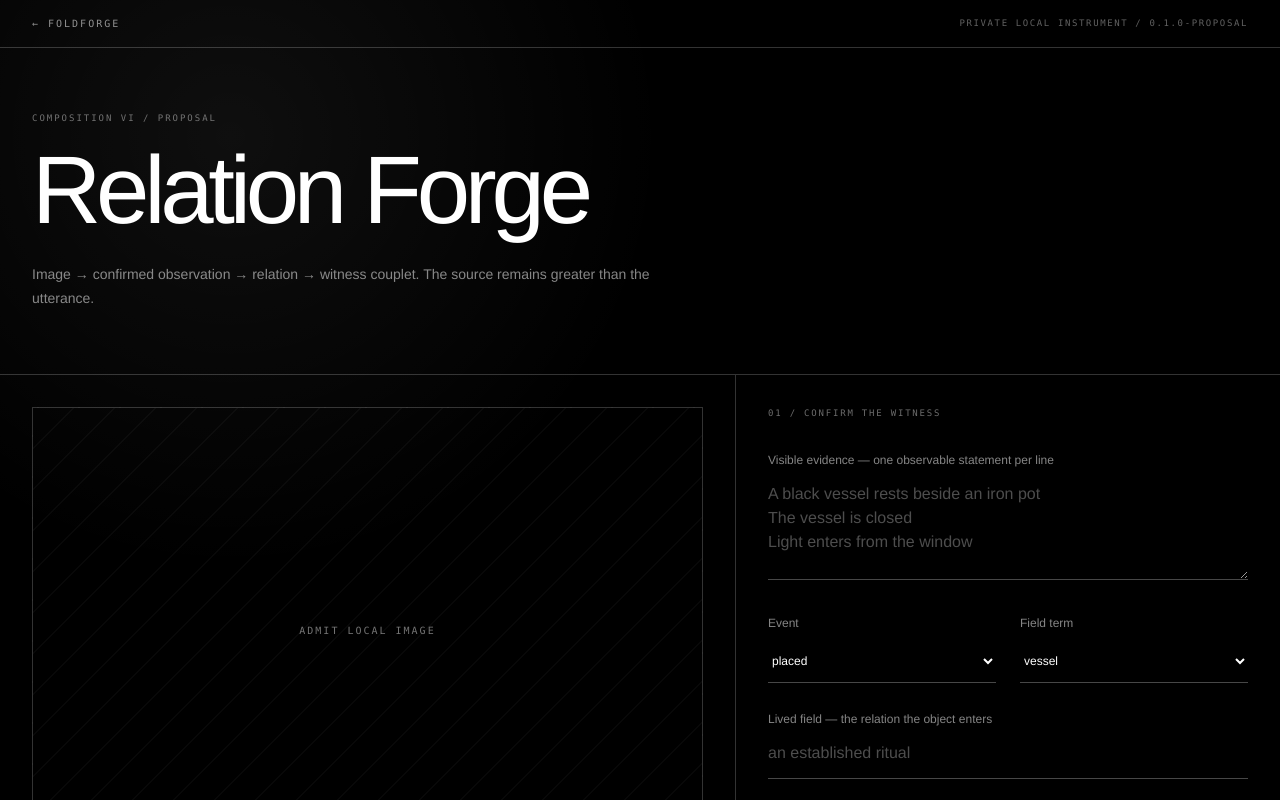
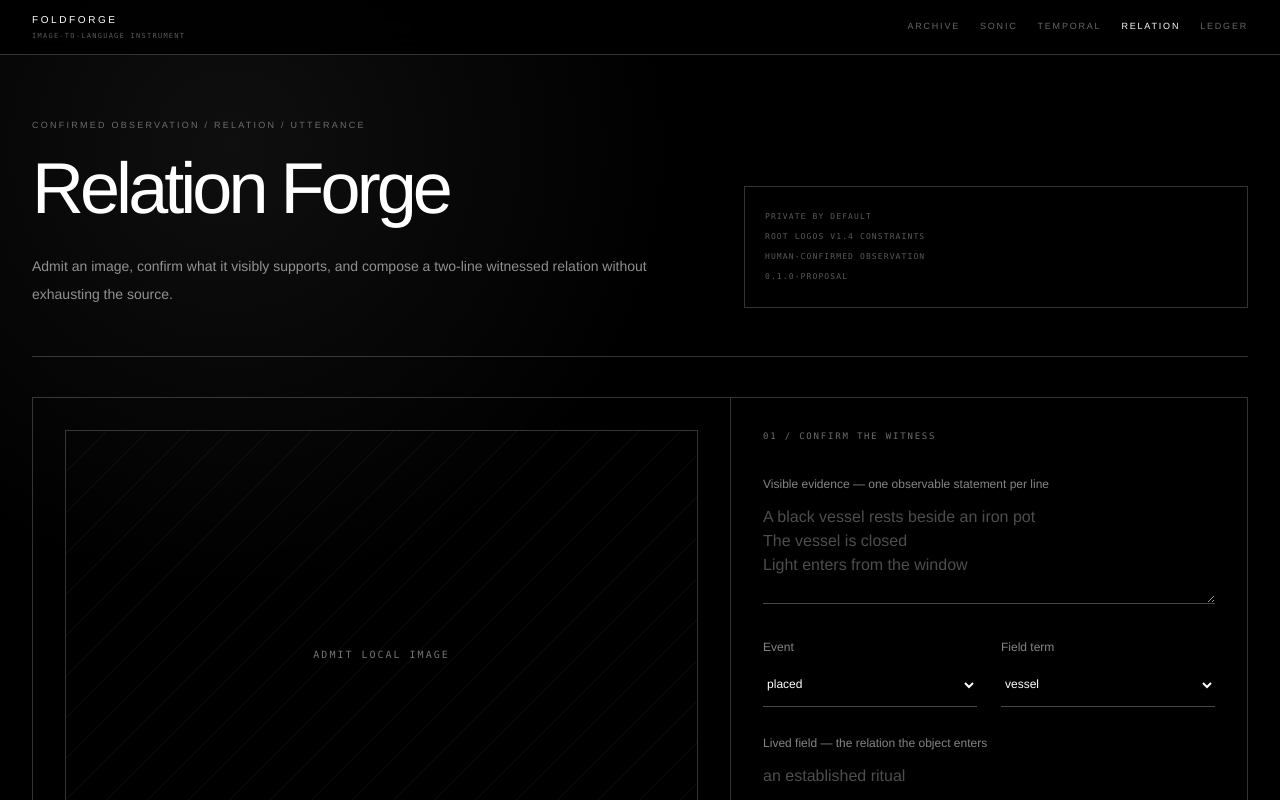
Before and after one commit to zeropoet/FoldForge, a Next.js app: page /relation-forge in a window 1280 px wide. Shown: the top 800 px of the page. Built offline with nearby package versions, Linux system fonts and the light colour scheme.

Commit message:
Unify FoldForge public navigation

```diff
--- a/app/ledger-witness/page.tsx
+++ b/app/ledger-witness/page.tsx
@@ -1,7 +1,7 @@
 "use client";
 
-import Link from "next/link";
 import { useEffect, useMemo, useRef, useState } from "react";
+import PublicHeader from "../public-header";
 import { validateMint } from "./ledger";
 
 declare global { interface Window { Xumm?: new (key: string) => XamanClient } }
@@ -124,7 +124,7 @@
   };
 
   return <main className="min-h-screen bg-black text-white">
-    <header className="site-header sticky top-0 z-20 border-b border-white/20 px-5 py-3 md:px-8"><div className="mx-auto flex max-w-[1600px] flex-wrap items-center justify-between gap-3 sm:flex-nowrap sm:gap-5"><Link href="/"><span className="block text-[10px] uppercase tracking-[0.26em]">FoldForge</span><span className="mt-1 block font-mono text-[7px] uppercase tracking-[0.18em] text-white/35">XRPL minting &amp; provenance instrument</span></Link><nav className="flex w-full justify-between border-t border-white/10 pt-3 text-[9px] uppercase tracking-[0.2em] sm:w-auto sm:gap-5 sm:border-0 sm:pt-0"><Link className="text-white/40" href="/">Archive</Link><Link className="text-white/40" href="/sonic-forge">Sonic</Link><Link className="text-white/40" href="/temporal-forge">Temporal</Link><span>Ledger</span></nav></div></header>
+    <PublicHeader active="ledger" subtitle="XRPL minting & provenance instrument" />
     <div className="mx-auto max-w-[1600px] px-5 py-10 md:px-8 md:py-16">
       <section className="grid gap-10 border-b border-white/20 pb-12 lg:grid-cols-[1fr_0.75fr] lg:items-end"><div><p className="text-[9px] uppercase tracking-[0.25em] text-white/40">FoldPortrait issuance / evidence / signature / relation</p><h1 className="mt-5 text-5xl font-light tracking-[-0.055em] md:text-7xl">Ledger Witness</h1><p className="mt-7 max-w-2xl text-sm leading-7 text-white/55">FoldPortrait’s exclusive XRPL issuance channel. Prepare one sealed work, hand its exact mint transaction to the configured Xaman wallet, and return the verified ledger result to its FoldPortrait record and Sovereign Standard vessel relation.</p></div><div className="border border-white/20 p-5 font-mono text-[8px] uppercase leading-5 tracking-[0.14em] text-white/35">FoldPortrait works only<br />Local source snapshots and drafts<br />XRPL mainnet / NFTokenMint<br />Human Xaman signature required</div></section>
       <section className="mt-12 grid gap-px bg-white/20 lg:grid-cols-[1fr_330px]">
--- a/app/page.tsx
+++ b/app/page.tsx
@@ -9,6 +9,7 @@
 import { AlchemyNft, fetchNftMetadata, fetchOwnedContracts, fetchOwnedNfts, isVideoUrl, normalizeMediaUrl, optimizedImageSrcSet, optimizedImageUrl, summarizeContracts, tokenImageFor, tokenThumbnailFor } from "./nft-data";
 import { analyzePixels, type VisualSignature } from "./visual-analysis";
 import { analyzeAudio, isAudioUrl, type AudioSignature } from "./audio-analysis";
+import PublicHeader from "./public-header";
 
 type LoadState = "idle" | "loading" | "ready" | "error";
 
@@ -578,17 +579,7 @@
   return (
     <main className="archive-shell min-h-screen bg-black text-white">
       <section className="grid min-h-screen grid-rows-[auto_1fr]">
-        <header className="site-header sticky top-0 z-20 border-b border-white/20 px-5 py-3 md:px-8">
-          <div className="mx-auto flex max-w-[1600px] flex-wrap items-center justify-between gap-3 sm:flex-nowrap sm:gap-5">
-            <a href={`?owner=${encodeURIComponent(navigableOwner)}`}><span className="block text-[10px] uppercase tracking-[0.26em]">FoldForge</span><span className="mt-1 block font-mono text-[7px] uppercase tracking-[0.18em] text-white/35">Ethereum archive / est. 2026</span></a>
-            <nav className="flex w-full justify-between border-t border-white/10 pt-3 text-[9px] uppercase tracking-[0.2em] sm:w-auto sm:gap-5 sm:border-0 sm:pt-0">
-              <span>Archive</span>
-              <a className="text-white/40 hover:text-white" href="/sonic-forge">Sonic</a>
-              <a className="text-white/40 hover:text-white" href="/temporal-forge">Temporal</a>
-              <a className="text-white/40 hover:text-white" href="/ledger-witness">Ledger</a>
-            </nav>
-          </div>
-        </header>
+        <PublicHeader active="archive" subtitle="Ethereum archive / est. 2026" />
 
         <div className="mx-auto grid w-full min-w-0 max-w-[1600px] grid-rows-[auto_auto_1fr] px-5 py-10 md:px-8 md:py-16">
           {selectedContract ? (
--- /dev/null
+++ b/app/public-header.tsx
@@ -0,0 +1,29 @@
+import Link from "next/link";
+
+type Surface = "archive" | "sonic" | "temporal" | "relation" | "ledger";
+
+const surfaces: Array<{ id: Surface; label: string; href: string }> = [
+  { id: "archive", label: "Archive", href: "/" },
+  { id: "sonic", label: "Sonic", href: "/sonic-forge" },
+  { id: "temporal", label: "Temporal", href: "/temporal-forge" },
+  { id: "relation", label: "Relation", href: "/relation-forge" },
+  { id: "ledger", label: "Ledger", href: "/ledger-witness" },
+];
+
+export default function PublicHeader({ active, subtitle }: { active: Surface; subtitle: string }) {
+  return (
+    <header className="site-header sticky top-0 z-20 border-b border-white/20 px-5 py-3 md:px-8">
+      <div className="mx-auto flex max-w-[1600px] flex-wrap items-center justify-between gap-3 sm:flex-nowrap sm:gap-5">
+        <Link href="/">
+          <span className="block text-[10px] uppercase tracking-[0.26em]">FoldForge</span>
+          <span className="mt-1 block font-mono text-[7px] uppercase tracking-[0.18em] text-white/35">{subtitle}</span>
+        </Link>
+        <nav aria-label="FoldForge instruments" className="flex w-full items-center justify-between gap-3 overflow-x-auto border-t border-white/10 pt-3 text-[8px] uppercase tracking-[0.16em] sm:w-auto sm:gap-5 sm:border-0 sm:pt-0 sm:text-[9px] sm:tracking-[0.2em]">
+          {surfaces.map((surface) => surface.id === active
+            ? <span aria-current="page" key={surface.id}>{surface.label}</span>
+            : <Link className="text-white/40 hover:text-white" href={surface.href} key={surface.id}>{surface.label}</Link>)}
+        </nav>
+      </div>
+    </header>
+  );
+}
--- a/app/relation-forge/page.tsx
+++ b/app/relation-forge/page.tsx
@@ -1,7 +1,7 @@
 "use client";
 
-import Link from "next/link";
 import { useEffect, useMemo, useRef, useState } from "react";
+import PublicHeader from "../public-header";
 import { composeCouplets, grammar, inspectCouplet, type Couplet, type EventState, type SystemTerm } from "./relation-grammar";
 import "./relation-forge.css";
 
@@ -89,18 +89,15 @@
 
   return (
     <main className="relation-shell min-h-screen text-white">
-      <header className="flex items-center justify-between border-b border-white/20 px-5 py-4 md:px-8">
-        <Link className="font-mono text-[10px] uppercase tracking-[.2em] text-white/55 hover:text-white" href="/">← FoldForge</Link>
-        <span className="font-mono text-[9px] uppercase tracking-[.18em] text-white/38">Private local instrument / {grammar.version}</span>
-      </header>
+      <PublicHeader active="relation" subtitle="Image-to-language instrument" />
 
-      <section className="border-b border-white/20 px-5 py-12 md:px-8 md:py-16">
-        <p className="mb-4 font-mono text-[9px] uppercase tracking-[.22em] text-white/42">Composition VI / proposal</p>
-        <h1 className="max-w-5xl text-5xl font-light tracking-[-.055em] md:text-8xl">Relation Forge</h1>
-        <p className="mt-6 max-w-2xl text-sm leading-6 text-white/52">Image → confirmed observation → relation → witness couplet. The source remains greater than the utterance.</p>
+      <div className="mx-auto w-full max-w-[1600px] px-5 py-10 md:px-8 md:py-16">
+      <section className="grid gap-10 border-b border-white/20 pb-12 lg:grid-cols-[1fr_0.75fr] lg:items-end">
+        <div><p className="text-[9px] uppercase tracking-[0.25em] text-white/40">Confirmed observation / relation / utterance</p><h1 className="mt-5 max-w-3xl text-5xl font-light tracking-[-0.055em] md:text-7xl">Relation Forge</h1><p className="mt-7 max-w-2xl text-sm leading-7 text-white/55">Admit an image, confirm what it visibly supports, and compose a two-line witnessed relation without exhausting the source.</p></div>
+        <div className="border border-white/20 p-5 font-mono text-[8px] uppercase leading-5 tracking-[0.14em] text-white/35">Private by default<br />Root Logos v1.4 constraints<br />Human-confirmed observation<br />{grammar.version}</div>
       </section>
 
-      <div className="relation-grid border-b border-white/20">
+      <div className="relation-grid mt-10 border border-white/20">
         <section className="border-b border-white/20 p-5 md:border-r md:border-b-0 md:p-8">
           <button className="relation-drop grid w-full place-items-center border border-white/20 text-left" onClick={() => inputRef.current?.click()} type="button">
             {imageUrl ? <>
@@ -172,6 +169,7 @@
         <p><span className="text-white/68">Root Logos v1.4.</span><br />Reality remains greater than the system’s account of it.</p>
         <p><span className="text-white/68">Authority boundary.</span><br />A composed relation is not the final meaning of the image.</p>
       </footer>
+      </div>
     </main>
   );
 }
--- a/app/sonic-forge/page.tsx
+++ b/app/sonic-forge/page.tsx
@@ -1,7 +1,7 @@
 "use client";
 
-import Link from "next/link";
 import { useCallback, useEffect, useMemo, useRef, useState } from "react";
+import PublicHeader from "../public-header";
 import displacementMap from "../../public/root-logos-living-object-displacement.json";
 import { admitLibraryTrack, listLibraryTracks, removeLibraryTrack, renderMaster, sourceRecoveryGain, type LibraryTrack, type SonicMaster } from "./sonic-audio";
 import "./sonic-forge.css";
@@ -386,12 +386,7 @@
 
   return (
     <main className="sonic-shell min-h-screen bg-black text-white">
-      <header className="site-header sticky top-0 z-20 border-b border-white/20 px-5 py-3 md:px-8">
-        <div className="mx-auto flex max-w-[1600px] flex-wrap items-center justify-between gap-3 sm:flex-nowrap sm:gap-5">
-          <Link href="/"><span className="block text-[10px] uppercase tracking-[0.26em]">FoldForge</span><span className="mt-1 block font-mono text-[7px] uppercase tracking-[0.18em] text-white/35">Audio displacement &amp; mastering instrument</span></Link>
-          <nav className="flex w-full justify-between border-t border-white/10 pt-3 text-[9px] uppercase tracking-[0.2em] sm:w-auto sm:gap-5 sm:border-0 sm:pt-0"><Link className="text-white/40 hover:text-white" href="/">Archive</Link><span>Sonic</span><Link className="text-white/40 hover:text-white" href="/temporal-forge">Temporal</Link><Link className="text-white/40 hover:text-white" href="/ledger-witness">Ledger</Link></nav>
-        </div>
-      </header>
+      <PublicHeader active="sonic" subtitle="Audio displacement & mastering instrument" />
 
       <div className="mx-auto max-w-[1600px] px-5 py-10 md:px-8 md:py-16">
         <section className="grid gap-10 border-b border-white/20 pb-12 lg:grid-cols-[1fr_0.75fr] lg:items-end">
--- a/app/temporal-forge/page.tsx
+++ b/app/temporal-forge/page.tsx
@@ -1,8 +1,8 @@
 "use client";
 
 import { GIFEncoder, applyPalette, quantize } from "gifenc";
-import Link from "next/link";
 import { useCallback, useEffect, useMemo, useRef, useState } from "react";
+import PublicHeader from "../public-header";
 import { moveFrame, naturalFrameOrder, sequenceDuration, type SequenceFrame } from "./sequence";
 import "./temporal-forge.css";
 
@@ -161,12 +161,7 @@
   };
 
   return <main className="temporal-shell min-h-screen text-white">
-    <header className="site-header sticky top-0 z-20 border-b border-white/20 px-5 py-3 md:px-8">
-      <div className="mx-auto flex max-w-[1600px] flex-wrap items-center justify-between gap-3 sm:flex-nowrap sm:gap-5">
-        <Link href="/"><span className="block text-[10px] uppercase tracking-[0.26em]">FoldForge</span><span className="mt-1 block font-mono text-[7px] uppercase tracking-[0.18em] text-white/35">Visual time instrument</span></Link>
-        <nav className="flex w-full justify-between border-t border-white/10 pt-3 text-[9px] uppercase tracking-[0.2em] sm:w-auto sm:gap-5 sm:border-0 sm:pt-0"><Link className="text-white/40 hover:text-white" href="/">Archive</Link><Link className="text-white/40 hover:text-white" href="/sonic-forge">Sonic</Link><span>Temporal</span><Link className="text-white/40 hover:text-white" href="/ledger-witness">Ledger</Link></nav>
-      </div>
-    </header>
+    <PublicHeader active="temporal" subtitle="Visual time instrument" />
     <div className="mx-auto max-w-[1600px] px-5 py-10 md:px-8 md:py-16">
       <section className="grid gap-10 border-b border-white/20 pb-12 lg:grid-cols-[1fr_0.75fr] lg:items-end">
         <div><p className="text-[9px] uppercase tracking-[0.25em] text-white/40">Collection frames / temporal recurrence</p><h1 className="mt-5 max-w-3xl text-5xl font-light tracking-[-0.055em] md:text-7xl">Temporal Forge</h1><p className="mt-7 max-w-2xl text-sm leading-7 text-white/55">Sequence a collection as frames, watch its visual grammar accumulate through time, and render the observation as a loop with a verifiable order.</p></div>
```
